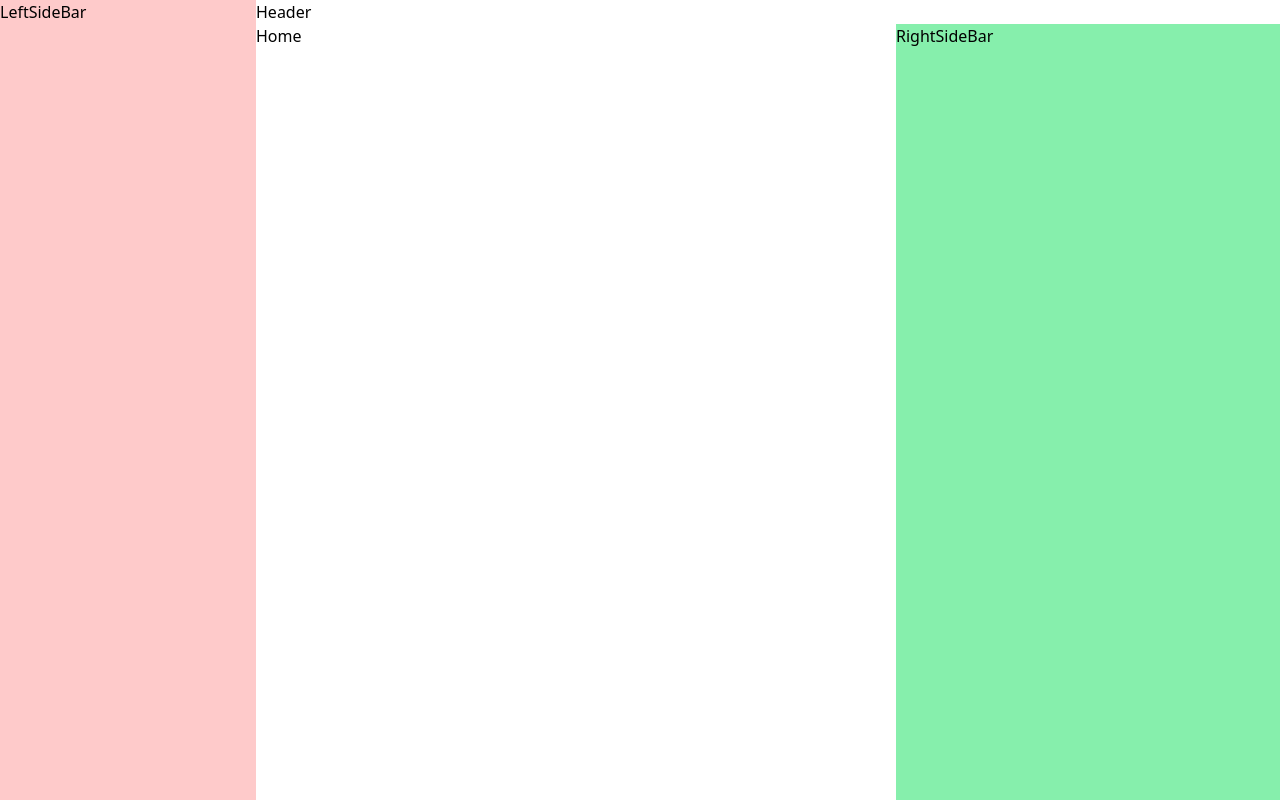
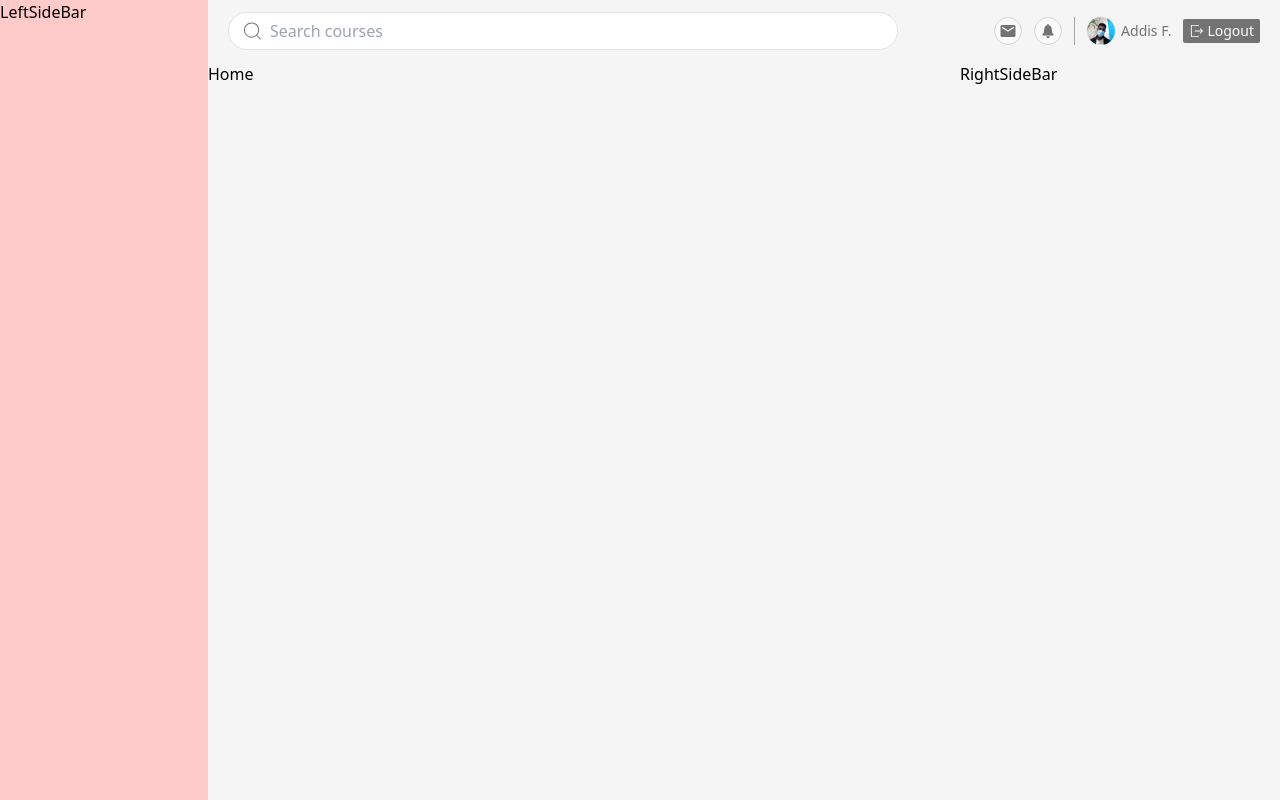
Before and after one commit to addispic/ui-demo, a React (Vite) app: page / in a window 1280 px wide. Built offline with nearby package versions, Linux system fonts and the light colour scheme.

Commit message:
Dashboard UI is done a bit

```diff
--- a/src/App.jsx
+++ b/src/App.jsx
@@ -11,7 +11,7 @@ const App = () => {
       {/* left side bar */}
       <LeftSideBar />
       {/* content */}
-      <div className='flex-1 flex flex-col'>
+      <div className='flex-1 flex flex-col bg-neutral-100'>
         <Header />
         {/* pages */}
         <div className='flex-1 flex'>
--- a/src/components/Header.jsx
+++ b/src/components/Header.jsx
@@ -1,8 +1,50 @@
 import React from 'react'
+
+// icons
+import { CiSearch } from "react-icons/ci";
+import { MdEmail } from "react-icons/md";
+import { IoIosNotifications } from "react-icons/io";
+import { RxExit } from "react-icons/rx";
 
 const Header = () => {
   return (
-    <div>Header</div>
+    <header className='flex items-center gap-x-24 px-5 py-3'>
+      {/* search */}
+      <div className='flex-1 flex items-center gap-x-1.5 px-3 py-1.5 bg-white border border-neutral-200 rounded-full'>
+        <CiSearch className='text-2xl text-neutral-500'/>
+        <input className='w-full focus:ring-0 focus:outline-none bg-transparent border-none' type="text" placeholder='Search courses' />
+      </div>
+      {/* right */}
+      <div className='flex items-center gap-x-3'>
+        {/* alert */}
+        <div className='flex items-center gap-x-3'>
+          <div className='w-[28px] aspect-square rounded-full border border-neutral-300 bg-neutral-50 flex items-center justify-center text-lg text-neutral-500 cursor-pointer'>
+            <MdEmail />
+          </div>
+          <div className='w-[28px] aspect-square rounded-full border border-neutral-300 bg-neutral-50 flex items-center justify-center text-lg text-neutral-500 cursor-pointer'>
+            <IoIosNotifications />
+          </div>
+        </div>
+        {/* bar */}
+        <div className='h-[28px] w-[1.5px] bg-neutral-400 shrink-0'></div>
+        {/* user */}
+        <div className='flex items-center gap-x-1.5'>
+          {/* image */}
+          <div className='w-[28px] aspect-square rounded-full overflow-hidden'>
+            <img className='w-full object-center object-cover' src="/addis-i.jpg" alt="" />
+          </div>
+          {/* username */}
+          <div className='text-sm text-neutral-500'>
+            <span>Addis F.</span>
+          </div>
+        </div>
+        {/* logout */}
+        <button className='flex items-center text-sm gap-x-1 px-1.5 py-0.5 rounded-sm bg-neutral-500 text-white transition-colors ease-in-out duration-150 hover:bg-neutral-700'>
+          <RxExit />
+          <span>Logout</span>
+        </button>
+      </div>
+    </header>
   )
 }
 
--- a/src/components/LeftSideBar.jsx
+++ b/src/components/LeftSideBar.jsx
@@ -2,7 +2,7 @@ import React from 'react'
 
 const LeftSideBar = () => {
   return (
-    <div className='min-w-64 bg-red-200'>LeftSideBar</div>
+    <div className='min-w-52 bg-red-200'>LeftSideBar</div>
   )
 }
 
--- a/src/components/RightSideBar.jsx
+++ b/src/components/RightSideBar.jsx
@@ -2,7 +2,7 @@ import React from 'react'
 
 const RightSideBar = () => {
   return (
-    <div className='min-w-96 bg-green-300'>RightSideBar</div>
+    <div className='min-w-80'>RightSideBar</div>
   )
 }
 
```
Also changed, not shown: public/addis-i.jpg (added).
